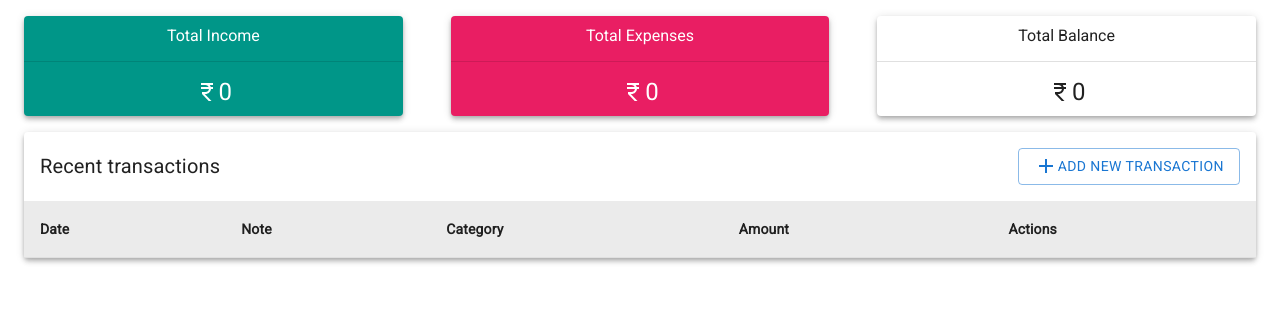
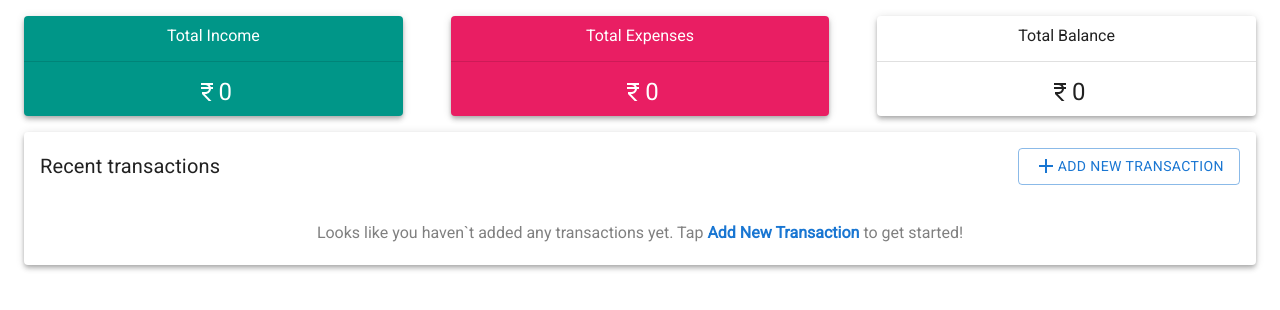
Before and after one commit to vmanidev/cash-caddy, a React (Vite) app: page / in a window 1280 px wide. Shown: the top 310 px of the page. Built offline with nearby package versions, Linux system fonts and the light colour scheme.

Commit message:
feat(ui): add condition to display message for empty table data

```diff
--- a/src/features/transactions/Transactions.module.scss
+++ b/src/features/transactions/Transactions.module.scss
@@ -2,3 +2,14 @@
   background: #ebebeb !important;
   font-weight: 700 !important;
 }
+
+.emptyTableViewText {
+  text-align: center;
+  padding: 1rem;
+  color: #808080;
+  line-height: 2rem;
+
+  .emptyTableViewHighlightText {
+    color: #1976d2;
+  }
+}
--- a/src/features/transactions/Transactions.tsx
+++ b/src/features/transactions/Transactions.tsx
@@ -17,6 +17,7 @@ import UpdateTransaction from "../../components/common/transactions/UpdateTransa
 import { useState } from "react";
 import TransactionRows from "../../components/common/transactions/TransactionRows";
 import type { UpdateTransactionStateProps } from "../../models/transactions";
+import { useSelector } from "react-redux";
 
 interface Props {
   transactionCount?: number;
@@ -25,6 +26,40 @@ interface Props {
 function Transactions({ transactionCount }: Props) {
   const [addTransaction, setAddTransaction] =
     useState<UpdateTransactionStateProps>({ showModal: false });
+
+  const transactionData = useSelector((state: any) => state.transactions);
+
+  const TableView = () => (
+    <TableContainer>
+      <Table stickyHeader aria-label="Transaction table">
+        <TableHead>
+          <TableRow>
+            {transactionTableColumn.map(({ id, label }) => {
+              return (
+                <TableCell className={styles.tableHeaderCell} key={id} id={id}>
+                  {label}
+                </TableCell>
+              );
+            })}
+          </TableRow>
+        </TableHead>
+
+        <TableBody>
+          <TransactionRows count={transactionCount} />
+        </TableBody>
+      </Table>
+    </TableContainer>
+  );
+
+  const EmptyTableView = () => (
+    <div className={styles.emptyTableViewText}>
+      Looks like you haven`t added any transactions yet. Tap{" "}
+      <strong className={styles.emptyTableViewHighlightText}>
+        Add New Transaction
+      </strong>{" "}
+      to get started!
+    </div>
+  );
 
   return (
     <>
@@ -50,29 +85,7 @@ function Transactions({ transactionCount }: Props) {
             <Add /> Add new transaction
           </Button>
         </Grid>
-        <TableContainer>
-          <Table stickyHeader aria-label="Transaction table">
-            <TableHead>
-              <TableRow>
-                {transactionTableColumn.map(({ id, label }) => {
-                  return (
-                    <TableCell
-                      className={styles.tableHeaderCell}
-                      key={id}
-                      id={id}
-                    >
-                      {label}
-                    </TableCell>
-                  );
-                })}
-              </TableRow>
-            </TableHead>
-
-            <TableBody>
-              <TransactionRows count={transactionCount} />
-            </TableBody>
-          </Table>
-        </TableContainer>
+        {transactionData.length > 0 ? <TableView /> : <EmptyTableView />}
       </Paper>
     </>
   );
```
